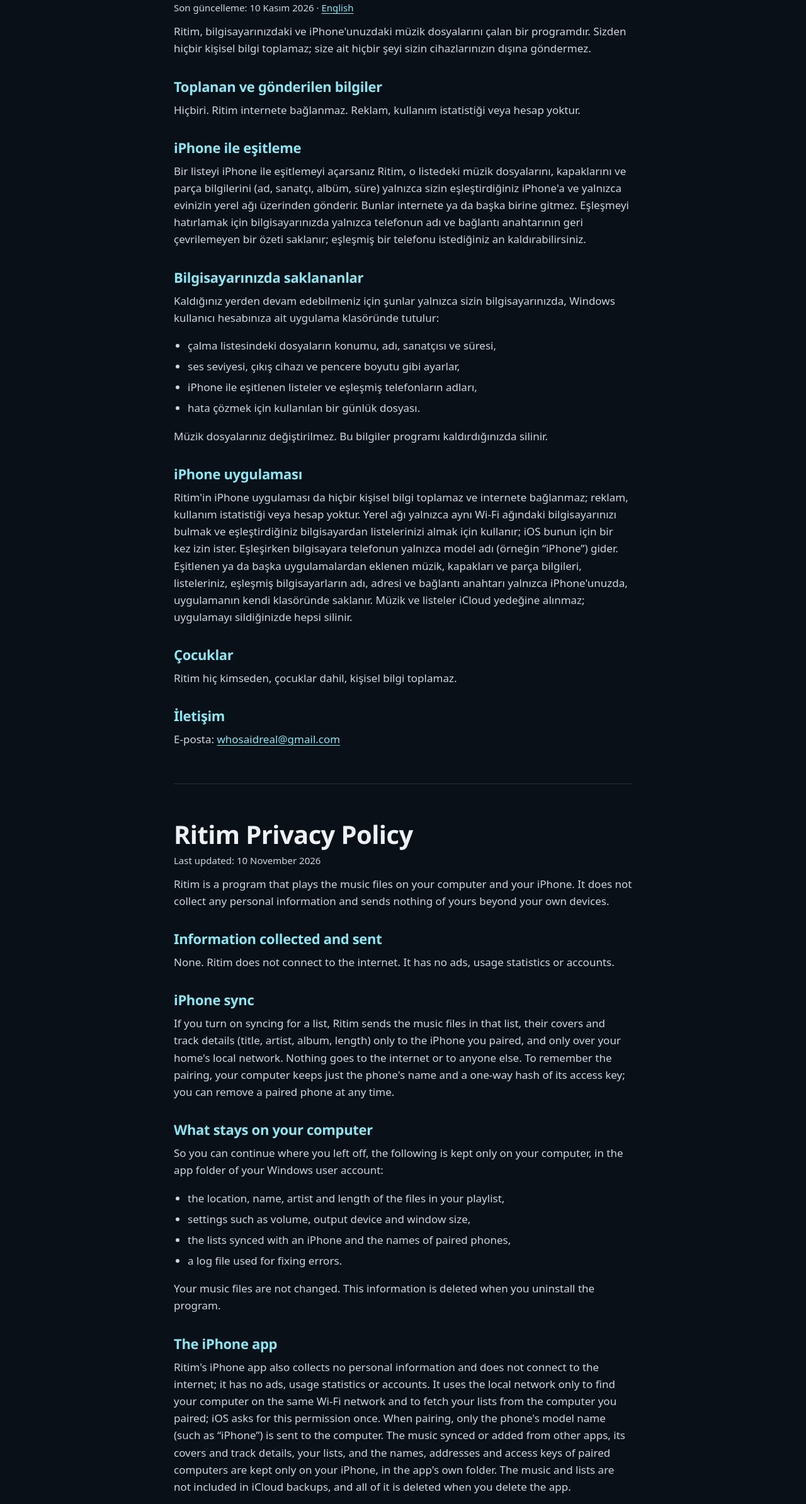
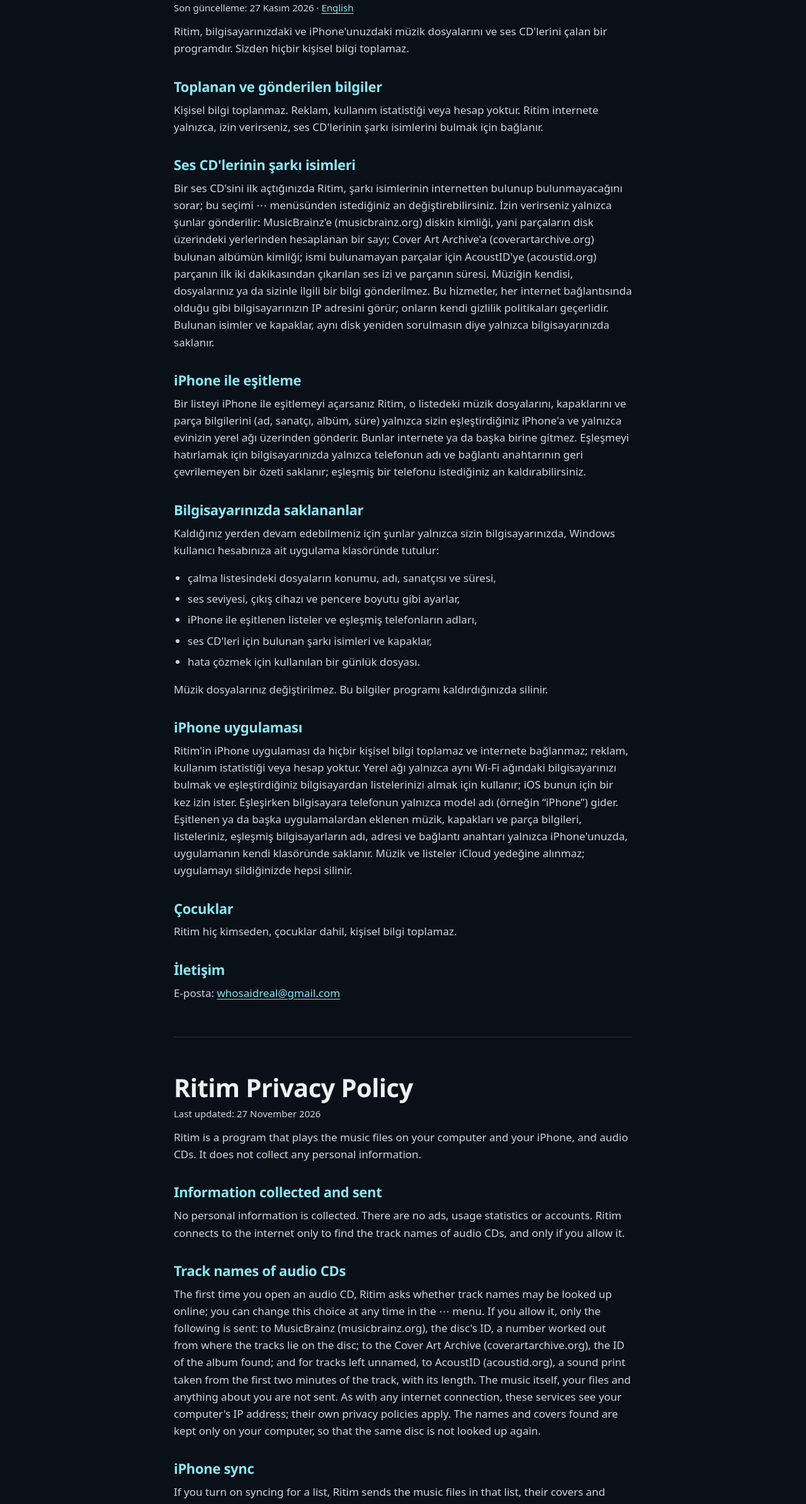
Before and after one commit to whosaidreal/ritim-app, a plain HTML site: page gizlilik.html in a window 1280 px wide. Shown: the part 162-2550 px from the top of the page at 63% size. Drawn offline with Linux system fonts and the light colour scheme.

Commit message:
Ritim 2.7.0: ses CD'leri
Sayfalar ses CD'lerini anlatır: diskten dijital çalma, şarkı isimleri (CD-Text, MusicBrainz, AcoustID),
CD takınca açılma ve Dosya Gezgini'nde sağ tıkta "Ritim ile çal". Ritim internete yalnızca, izin
verilirse, CD şarkı isimlerini bulmak için bağlanır: giriş, indirme, destek ve gizlilik metinleri buna
göre güncellendi. Lisans bildirimlerine OpenSSL ile Chromaprint (fpcalc) ve FFmpeg eklendi.

```diff
--- a/gizlilik.html
+++ b/gizlilik.html
@@ -4,7 +4,7 @@
 <meta charset="utf-8">
 <meta name="viewport" content="width=device-width, initial-scale=1">
 <title>Ritim Gizlilik Politikası</title>
-<meta name="description" content="Ritim hiçbir kişisel bilgi toplamaz ve internete bağlanmaz. Windows ve iPhone uygulamalarının gizlilik politikası.">
+<meta name="description" content="Ritim hiçbir kişisel bilgi toplamaz; internete yalnızca, izin verirseniz, ses CD'lerinin şarkı isimlerini bulmak için bağlanır. Windows ve iPhone uygulamalarının gizlilik politikası.">
 <meta name="theme-color" content="#0a1017">
 <link rel="icon" href="img/simge-32.png" sizes="32x32">
 <link rel="icon" href="img/simge-64.png" sizes="64x64">
@@ -25,13 +25,24 @@
 
 <main class="kap yazi-sayfasi">
   <h1>Ritim Gizlilik Politikası</h1>
-  <p class="tarih">Son güncelleme: 10 Kasım 2026 · <a href="#en">English</a></p>
+  <p class="tarih">Son güncelleme: 27 Kasım 2026 · <a href="#en">English</a></p>
 
-  <p>Ritim, bilgisayarınızdaki ve iPhone'unuzdaki müzik dosyalarını çalan bir programdır. Sizden hiçbir kişisel bilgi
-    toplamaz; size ait hiçbir şeyi sizin cihazlarınızın dışına göndermez.</p>
+  <p>Ritim, bilgisayarınızdaki ve iPhone'unuzdaki müzik dosyalarını ve ses CD'lerini çalan bir programdır. Sizden hiçbir
+    kişisel bilgi toplamaz.</p>
 
   <h2>Toplanan ve gönderilen bilgiler</h2>
-  <p>Hiçbiri. Ritim internete bağlanmaz. Reklam, kullanım istatistiği veya hesap yoktur.</p>
+  <p>Kişisel bilgi toplanmaz. Reklam, kullanım istatistiği veya hesap yoktur. Ritim internete yalnızca, izin verirseniz,
+    ses CD'lerinin şarkı isimlerini bulmak için bağlanır.</p>
+
+  <h2>Ses CD'lerinin şarkı isimleri</h2>
+  <p>Bir ses CD'sini ilk açtığınızda Ritim, şarkı isimlerinin internetten bulunup bulunmayacağını sorar; bu seçimi ⋯
+    menüsünden istediğiniz an değiştirebilirsiniz. İzin verirseniz yalnızca şunlar gönderilir: MusicBrainz'e
+    (musicbrainz.org) diskin kimliği, yani parçaların disk üzerindeki yerlerinden hesaplanan bir sayı; Cover Art Archive'a
+    (coverartarchive.org) bulunan albümün kimliği; ismi bulunamayan parçalar için AcoustID'ye (acoustid.org) parçanın ilk
+    iki dakikasından çıkarılan ses izi ve parçanın süresi. Müziğin kendisi, dosyalarınız ya da sizinle ilgili bir bilgi
+    gönderilmez. Bu hizmetler, her internet bağlantısında olduğu gibi bilgisayarınızın IP adresini görür; onların kendi
+    gizlilik politikaları geçerlidir. Bulunan isimler ve kapaklar, aynı disk yeniden sorulmasın diye yalnızca
+    bilgisayarınızda saklanır.</p>
 
   <h2>iPhone ile eşitleme</h2>
   <p>Bir listeyi iPhone ile eşitlemeyi açarsanız Ritim, o listedeki müzik dosyalarını, kapaklarını ve parça bilgilerini
@@ -46,6 +57,7 @@
     <li>çalma listesindeki dosyaların konumu, adı, sanatçısı ve süresi,</li>
     <li>ses seviyesi, çıkış cihazı ve pencere boyutu gibi ayarlar,</li>
     <li>iPhone ile eşitlenen listeler ve eşleşmiş telefonların adları,</li>
+    <li>ses CD'leri için bulunan şarkı isimleri ve kapaklar,</li>
     <li>hata çözmek için kullanılan bir günlük dosyası.</li>
   </ul>
   <p>Müzik dosyalarınız değiştirilmez. Bu bilgiler programı kaldırdığınızda silinir.</p>
@@ -68,13 +80,24 @@
 
   <section id="en" lang="en">
     <h1>Ritim Privacy Policy</h1>
-    <p class="tarih">Last updated: 10 November 2026</p>
+    <p class="tarih">Last updated: 27 November 2026</p>
 
-    <p>Ritim is a program that plays the music files on your computer and your iPhone. It does not collect any personal
-      information and sends nothing of yours beyond your own devices.</p>
+    <p>Ritim is a program that plays the music files on your computer and your iPhone, and audio CDs. It does not collect
+      any personal information.</p>
 
     <h2>Information collected and sent</h2>
-    <p>None. Ritim does not connect to the internet. It has no ads, usage statistics or accounts.</p>
+    <p>No personal information is collected. There are no ads, usage statistics or accounts. Ritim connects to the
+      internet only to find the track names of audio CDs, and only if you allow it.</p>
+
+    <h2>Track names of audio CDs</h2>
+    <p>The first time you open an audio CD, Ritim asks whether track names may be looked up online; you can change this
+      choice at any time in the ⋯ menu. If you allow it, only the following is sent: to MusicBrainz (musicbrainz.org), the
+      disc's ID, a number worked out from where the tracks lie on the disc; to the Cover Art Archive
+      (coverartarchive.org), the ID of the album found; and for tracks left unnamed, to AcoustID (acoustid.org), a sound
+      print taken from the first two minutes of the track, with its length. The music itself, your files and anything
+      about you are not sent. As with any internet connection, these services see your computer's IP address; their own
+      privacy policies apply. The names and covers found are kept only on your computer, so that the same disc is not
+      looked up again.</p>
 
     <h2>iPhone sync</h2>
     <p>If you turn on syncing for a list, Ritim sends the music files in that list, their covers and track details
@@ -89,6 +112,7 @@
       <li>the location, name, artist and length of the files in your playlist,</li>
       <li>settings such as volume, output device and window size,</li>
       <li>the lists synced with an iPhone and the names of paired phones,</li>
+      <li>the track names and covers found for audio CDs,</li>
       <li>a log file used for fixing errors.</li>
     </ul>
     <p>Your music files are not changed. This information is deleted when you uninstall the program.</p>
```
Also changed, not shown: destek.html (+18 -0 lines), index.html (+9 -6 lines), indir.html (+2 -2 lines), THIRD_PARTY_NOTICES.txt, 1 other file.
